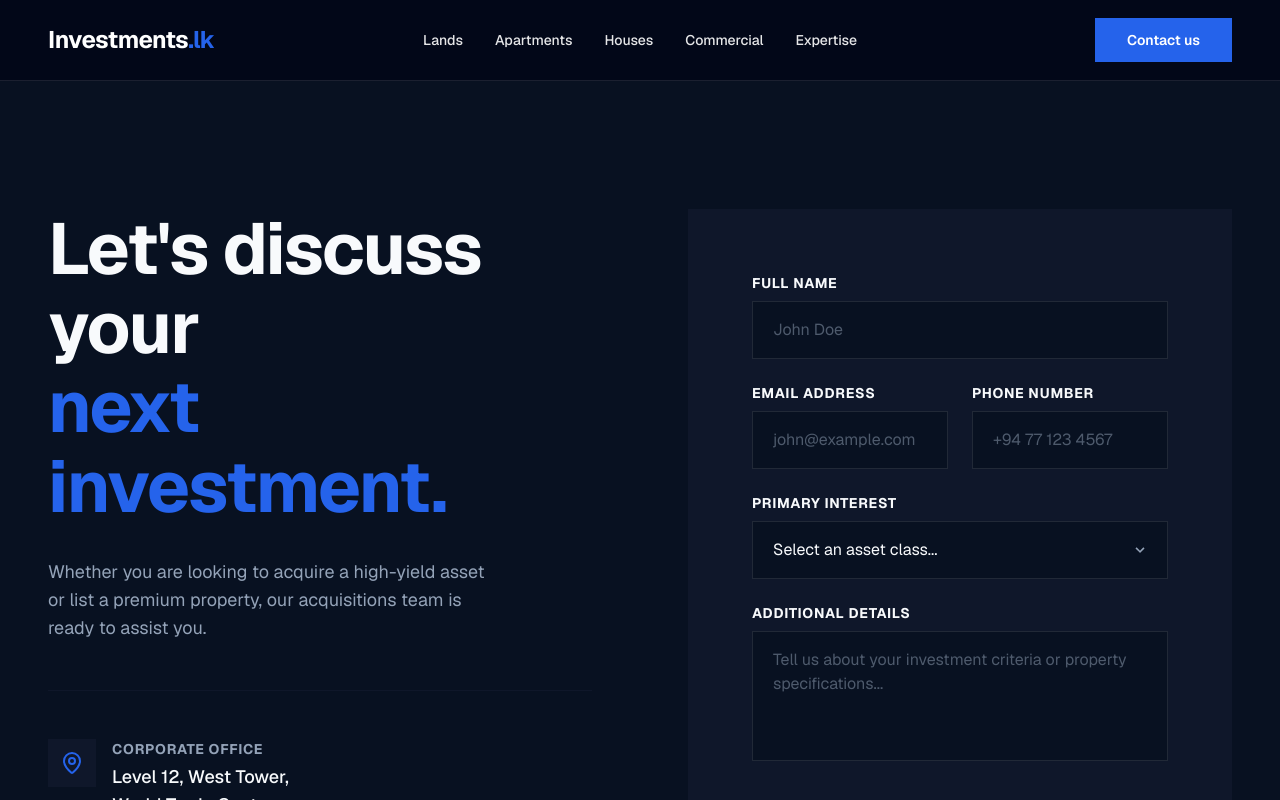
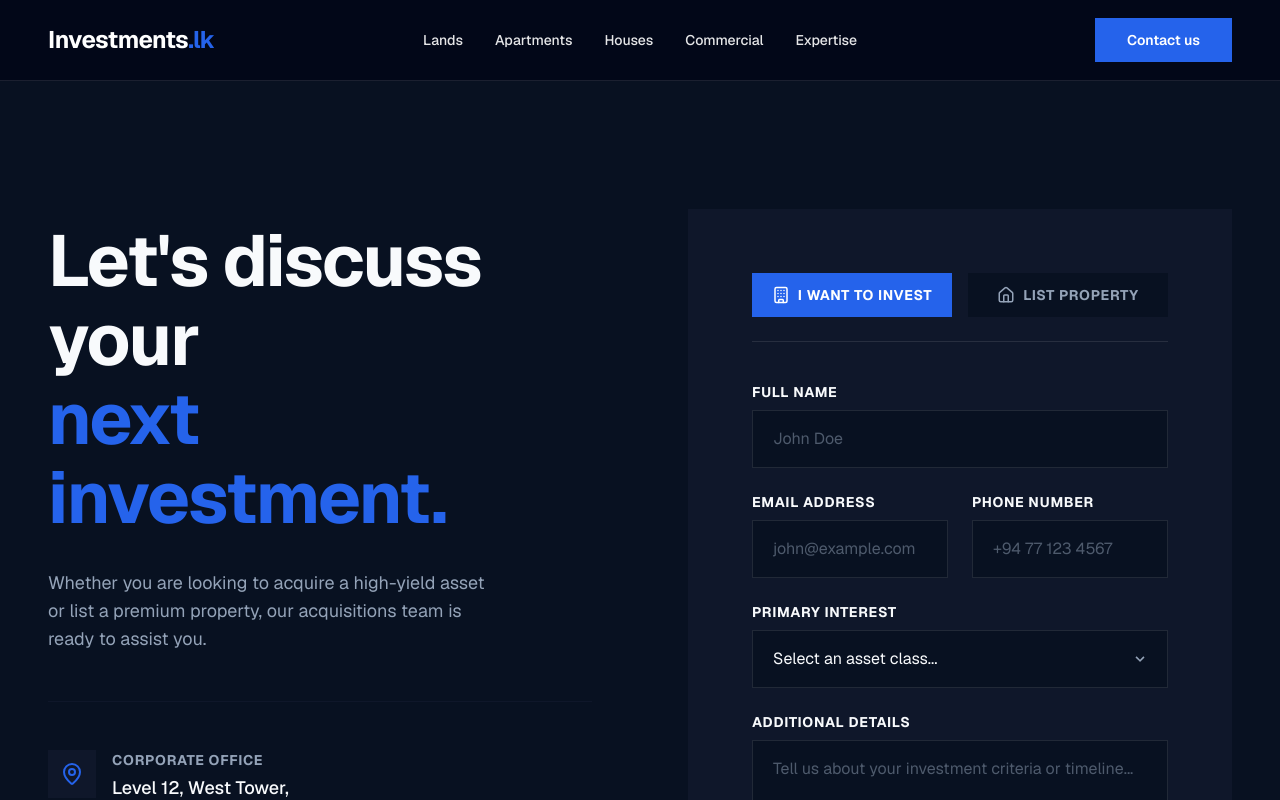
Before and after one commit to SajithPrawanthaFernando/investments, a Next.js app: page /contact in a window 1280 px wide. Shown: the top 800 px of the page. Built offline with nearby package versions, Linux system fonts and the light colour scheme.

Commit message:
Fixed identified issues

```diff
--- a/src/app/contact/page.tsx
+++ b/src/app/contact/page.tsx
@@ -1,19 +1,74 @@
 "use client";
 
-import { useRef } from "react";
-import { MapPin, Phone, Mail, ArrowRight } from "lucide-react";
+import { useRef, useState } from "react";
+import { MapPin, Phone, Mail, ArrowRight, Building, Home } from "lucide-react";
 import { gsap, useGSAP } from "@/lib/gsap";
+import { clsx, type ClassValue } from "clsx";
+import { twMerge } from "tailwind-merge";
+
+function cn(...inputs: ClassValue[]) {
+  return twMerge(clsx(inputs));
+}
 
 export default function ContactPage() {
   const containerRef = useRef<HTMLDivElement>(null);
   const leftColumnRef = useRef<HTMLDivElement>(null);
   const formRef = useRef<HTMLFormElement>(null);
 
+  // 1. State Management for User Segmentation and Form Data
+  const [userType, setUserType] = useState<"invest" | "list">("invest");
+  const [formData, setFormData] = useState({
+    name: "",
+    email: "",
+    phone: "",
+    category: "",
+    message: "",
+  });
+
+  // Handle Input Changes
+  const handleChange = (
+    e: React.ChangeEvent<
+      HTMLInputElement | HTMLSelectElement | HTMLTextAreaElement
+    >,
+  ) => {
+    const { id, value } = e.target;
+    setFormData((prev) => ({ ...prev, [id]: value }));
+  };
+
+  // 2. WhatsApp Submission Logic
+  const handleSubmit = (e: React.FormEvent) => {
+    e.preventDefault();
+
+    // Format the message with bold formatting for WhatsApp
+    const whatsappMessage = `*New Inquiry via Investments.lk*
+
+*Type:* ${userType === "invest" ? "Looking to Invest" : "Listing a Property"}
+*Name:* ${formData.name}
+*Email:* ${formData.email}
+*Phone:* ${formData.phone}
+*Property Category:* ${formData.category}
+
+*Additional Details:*
+${formData.message || "No additional details provided."}`;
+
+    // Encode the text for URL usage
+    const encodedMessage = encodeURIComponent(whatsappMessage);
+
+    // Your business WhatsApp number (Include country code, no + or spaces)
+    const whatsappNumber = "94769363695";
+
+    // Redirect to WhatsApp
+    window.open(
+      `https://wa.me/${whatsappNumber}?text=${encodedMessage}`,
+      "_blank",
+    );
+  };
+
+  // GSAP Animations
   useGSAP(
     () => {
       const tl = gsap.timeline({ defaults: { ease: "power3.out" } });
 
-      // 1. Animate the left column (Headings and Contact Details)
       tl.from(leftColumnRef.current?.children || [], {
         y: 40,
         opacity: 0,
@@ -21,7 +76,6 @@ export default function ContactPage() {
         stagger: 0.15,
       });
 
-      // 2. Animate the right column (Form Inputs)
       tl.from(
         formRef.current?.children || [],
         {
@@ -30,7 +84,7 @@ export default function ContactPage() {
           duration: 0.6,
           stagger: 0.1,
         },
-        "-=0.4", // Start slightly before the left column finishes
+        "-=0.4",
       );
     },
     { scope: containerRef },
@@ -114,10 +168,37 @@ export default function ContactPage() {
 
           {/* Right Column: The Inquiry Form */}
           <div className="bg-surface p-8 md:p-12 lg:p-16">
+            {/* User Type Toggle */}
+            <div className="flex gap-4 mb-10 border-b border-white/10 pb-6">
+              <button
+                onClick={() => setUserType("invest")}
+                className={cn(
+                  "flex-1 py-3 text-sm font-bold uppercase tracking-wider flex items-center justify-center gap-2 transition-all duration-300",
+                  userType === "invest"
+                    ? "bg-brand text-white"
+                    : "bg-background text-muted hover:text-foreground",
+                )}
+              >
+                <Building size={18} className="hidden sm:block" /> I want to
+                Invest
+              </button>
+              <button
+                onClick={() => setUserType("list")}
+                className={cn(
+                  "flex-1 py-3 text-sm font-bold uppercase tracking-wider flex items-center justify-center gap-2 transition-all duration-300",
+                  userType === "list"
+                    ? "bg-brand text-white"
+                    : "bg-background text-muted hover:text-foreground",
+                )}
+              >
+                <Home size={18} className="hidden sm:block" /> List Property
+              </button>
+            </div>
+
             <form
               ref={formRef}
               className="flex flex-col gap-6"
-              onSubmit={(e) => e.preventDefault()}
+              onSubmit={handleSubmit}
             >
               {/* Name */}
               <div className="flex flex-col gap-2">
@@ -130,6 +211,8 @@ export default function ContactPage() {
                 <input
                   type="text"
                   id="name"
+                  value={formData.name}
+                  onChange={handleChange}
                   placeholder="John Doe"
                   className="w-full bg-background border border-white/10 px-5 py-4 text-foreground outline-none focus:border-brand focus:ring-1 focus:ring-brand transition-all duration-300 placeholder:text-muted/50"
                   required
@@ -148,6 +231,8 @@ export default function ContactPage() {
                   <input
                     type="email"
                     id="email"
+                    value={formData.email}
+                    onChange={handleChange}
                     placeholder="john@example.com"
                     className="w-full bg-background border border-white/10 px-5 py-4 text-foreground outline-none focus:border-brand focus:ring-1 focus:ring-brand transition-all duration-300 placeholder:text-muted/50"
                     required
@@ -163,36 +248,43 @@ export default function ContactPage() {
                   <input
                     type="tel"
                     id="phone"
+                    value={formData.phone}
+                    onChange={handleChange}
                     placeholder="+94 77 123 4567"
                     className="w-full bg-background border border-white/10 px-5 py-4 text-foreground outline-none focus:border-brand focus:ring-1 focus:ring-brand transition-all duration-300 placeholder:text-muted/50"
+                    required
                   />
                 </div>
               </div>
 
-              {/* Asset Class Interest */}
+              {/* Asset Class Interest / Listing Category */}
               <div className="flex flex-col gap-2">
                 <label
-                  htmlFor="interest"
+                  htmlFor="category"
                   className="text-sm font-bold uppercase tracking-wider text-foreground"
                 >
-                  Primary Interest
+                  {userType === "invest" ? "Primary Interest" : "Property Type"}
                 </label>
                 <div className="relative">
                   <select
-                    id="interest"
+                    id="category"
+                    value={formData.category}
+                    onChange={handleChange}
                     className="w-full bg-background border border-white/10 px-5 py-4 text-foreground outline-none focus:border-brand focus:ring-1 focus:ring-brand transition-all duration-300 appearance-none rounded-none"
                     required
                   >
-                    <option value="" disabled selected>
+                    <option value="" disabled>
                       Select an asset class...
                     </option>
-                    <option value="lands">Exclusive Lands</option>
-                    <option value="apartments">Luxury Apartments</option>
-                    <option value="houses">Residential Houses</option>
-                    <option value="commercial">Commercial Buildings</option>
-                    <option value="list">I want to list a property</option>
+                    <option value="Exclusive Lands">Exclusive Lands</option>
+                    <option value="Luxury Apartments">Luxury Apartments</option>
+                    <option value="Residential Houses">
+                      Residential Houses
+                    </option>
+                    <option value="Commercial Buildings">
+                      Commercial Buildings
+                    </option>
                   </select>
-                  {/* Custom Arrow for Select to maintain boxy design */}
                   <div className="pointer-events-none absolute inset-y-0 right-0 flex items-center px-5 text-muted">
                     <svg
                       className="fill-current h-4 w-4"
@@ -215,8 +307,14 @@ export default function ContactPage() {
                 </label>
                 <textarea
                   id="message"
+                  value={formData.message}
+                  onChange={handleChange}
                   rows={4}
-                  placeholder="Tell us about your investment criteria or property specifications..."
+                  placeholder={
+                    userType === "invest"
+                      ? "Tell us about your investment criteria or timeline..."
+                      : "Provide a brief description of the property you want to list..."
+                  }
                   className="w-full bg-background border border-white/10 px-5 py-4 text-foreground outline-none focus:border-brand focus:ring-1 focus:ring-brand transition-all duration-300 placeholder:text-muted/50 resize-none"
                 ></textarea>
               </div>
@@ -224,7 +322,7 @@ export default function ContactPage() {
               {/* Submit Button */}
               <button
                 type="submit"
-                className="group mt-4 w-full hover:bg-white hover:text-navy bg-brand text-white py-5 font-bold tracking-widest uppercase flex items-center justify-center gap-3  transition-colors duration-300"
+                className="group mt-4 w-full hover:bg-white hover:text-navy bg-brand text-white py-5 font-bold tracking-widest uppercase flex items-center justify-center gap-3 transition-colors duration-300"
               >
                 Submit Inquiry
                 <ArrowRight
--- a/src/app/expertise/page.tsx
+++ b/src/app/expertise/page.tsx
@@ -129,9 +129,12 @@ export default function ExpertisePage() {
   );
 
   return (
-    <div ref={containerRef} className="w-full bg-background min-h-screen">
+    <div
+      ref={containerRef}
+      className="w-full bg-background min-h-screen md:pb-24"
+    >
       {/* 1. Hero Section (Stats removed from here) */}
-      <section className="md:pt-32 pt-16 'pb-20 border-b border-surface">
+      <section className="md:pt-32 pt-16 pb-20 border-b border-surface">
         <div className="max-w-[1440px] mx-auto px-6 md:px-12">
           <div className="grid grid-cols-1 lg:grid-cols-2 gap-16 mb-6">
             <div>
@@ -142,7 +145,7 @@ export default function ExpertisePage() {
             </div>
           </div>
           <div className="flex items-end">
-            <p className="text-lg text-muted max-w-2xl md:mb-8">
+            <p className="text-lg text-muted max-w-2xl md:mb-8 mb-4">
               We bridge the gap between high-net-worth capital and Sri Lanka's
               most lucrative real estate assets. Through rigorous data analysis
               and exclusive network access, we secure properties that guarantee
@@ -153,14 +156,11 @@ export default function ExpertisePage() {
       </section>
 
       {/* 2. Impact Stats Section (Matched to Reference Image) */}
-      <section className="w-full bg-navy py-24">
+      <section className="w-full bg-navy md:py-24 py-20">
         <div className="max-w-[1440px] mx-auto px-6 md:px-12">
           <div className="grid grid-cols-2 md:grid-cols-4 gap-12 md:gap-8">
             {statsData.map((stat, i) => (
               <div key={i} className="flex flex-col">
-                {/* Using text-white/10 creates that dark, debossed watermark effect
-                  shown in your reference image against the navy background.
-                */}
                 <div className="text-5xl md:text-7xl lg:text-8xl font-black text-white/50 mb-4 tracking-tighter flex items-baseline">
                   {stat.prefix && (
                     <span className="text-4xl md:text-5xl mr-1">
```
